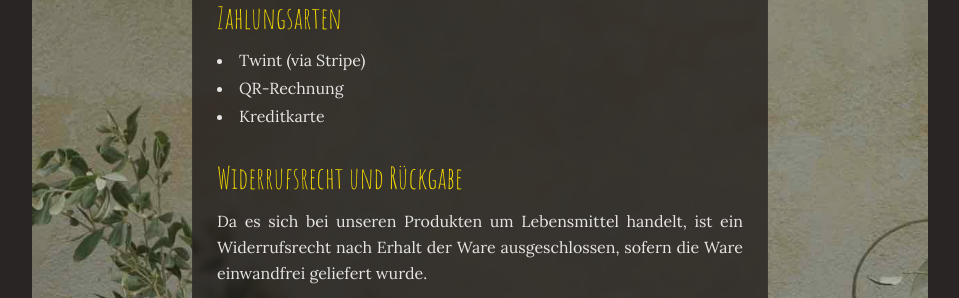
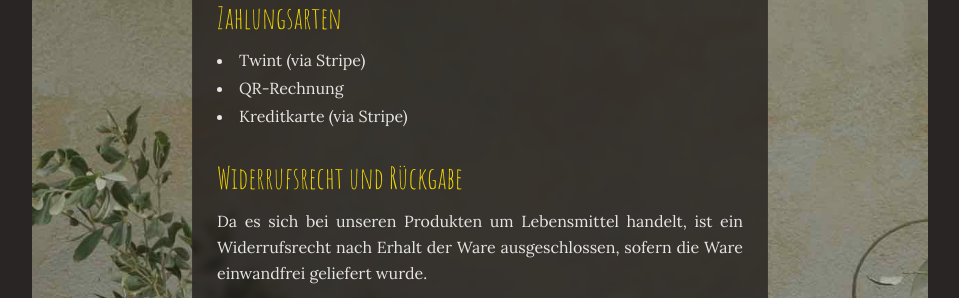
Before and after one commit to konstantinniedermann/olivalle-webshop, a FastAPI app: page /agb in a window 1280 px wide. Shown: the part 961-1259 px from the top of the page, without its empty margins (160-1119 px from the left). Run offline with FastAPI, Linux system fonts and the light colour scheme; style sheets or scripts are compiled from the project's sources.

Commit message:
fix: AGB Zahlungsarten konsistent — Kreditkarte (via Stripe)
Co-Authored-By: Claude Opus 4.6 <noreply@anthropic.com>

```diff
--- a/templates/agb.html
+++ b/templates/agb.html
@@ -61,7 +61,7 @@
             <ul class="text-stone-200 list-disc list-inside space-y-1">
                 <li>Twint (via Stripe)</li>
                 <li>QR-Rechnung</li>
-                <li>Kreditkarte</li>
+                <li>Kreditkarte (via Stripe)</li>
             </ul>
 
             <h2 class="font-display text-3xl text-accent mb-3 mt-8">Widerrufsrecht und Rückgabe</h2>
```
Also changed, not shown: docs/legal/agb.md (+1 -1 lines).
